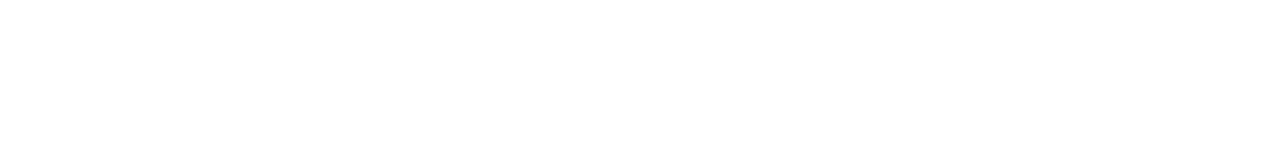
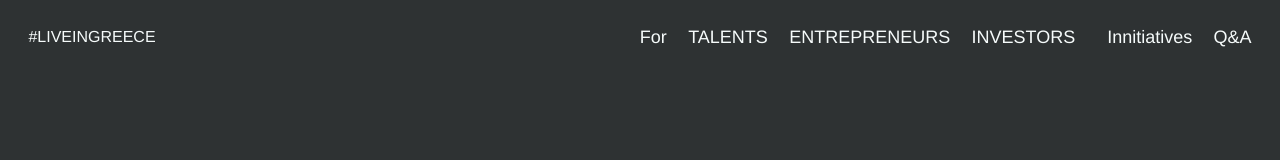
Before and after one commit to ShibutElizabeth/LiveInGreece-Holy, a website built with Parcel: page src/index.html in a window 1280 px wide. Built offline with nearby package versions, Linux system fonts and the light colour scheme.

Commit message:
feat: navbar

```diff
--- a/src/index.html
+++ b/src/index.html
@@ -3,9 +3,29 @@
     <head>
         <meta charset="UTF-8">
         <title>LiveInGreece</title>
-        <link rel="stylesheet" href="./style.css">
+        <link rel="stylesheet" href="./style/main.scss">
     </head>
     <body>
+        <main>
+            <nav class="navbar-box">
+                <div class="navbar">
+                    <div class="navbar__logo">#liveingreece</div>
+                    <div class="navbar__links">
+                        <div class="navbar__links-block">
+                            <p class="item">For</p>
+                            <a href="#" class="item item_upper">Talents</a>
+                            <a href="#" class="item item_upper">Entrepreneurs</a>
+                            <a href="#" class="item item_upper">Investors</a>
+                        </div>
+                        <div class="navbar__links-block">
+                            <a href="#" class="item">Innitiatives</a>
+                            <a href="#" class="item">Q&A</a>
+                        </div>
+                    </div>
+                </div>
+
+            </nav>
+        </main>
         <script type="module" src="../src/js/app.js"></script>
 	</body>
 </html>
--- a/src/style.css
+++ /dev/null
@@ -1,4 +0,0 @@
-body{
-    margin: 0;
-    padding: 0;
-}
--- /dev/null
+++ b/src/style/main.scss
@@ -0,0 +1,111 @@
+$darker: #2E3233;
+$cta: #EEFF33;
+$light: #DAE6E6;
+$lightest: #F6FBFB;
+
+body {
+    margin: 0;
+    padding: 0;
+    width: 100vw;
+    height: auto;
+    overflow-x: hidden;
+    overflow-y: overlay;
+    font-family: Helvetica;
+    scroll-behavior: smooth;
+    // overscroll-behavior: none;
+
+    a{
+        text-decoration: none;
+        margin: 0;
+        padding: 0;
+        color: inherit;
+        cursor: pointer;
+    }
+
+    h1, h2, h3, h4, h5, p{
+        margin: 0;
+        padding: 0;
+        cursor: default;
+    }
+    /* width */
+    &::-webkit-scrollbar {
+        width: 10px;
+    }
+    /* Track */
+    &::-webkit-scrollbar-track {
+        background: transparent;
+    }
+
+    /* Handle */
+    &::-webkit-scrollbar-thumb {
+        background: #211f2fdc;
+        border-radius: 5px;
+        transition: all 0.3s ease;
+    }
+
+    /* Handle on hover */
+    &::-webkit-scrollbar-thumb:hover {
+        background: #211f2f;
+        transition: all 0.3s ease;
+    }
+}
+
+main {
+    position: relative;
+    background-color: $darker;
+    width: 100vw;
+    height: 100vh;
+}
+
+.navbar-box {
+    position: fixed;
+    z-index: 100;
+    background-color: transparent;
+    color: $lightest;
+    width: 100vw;
+    height: fit-content;
+    padding: 24px 0;
+    display: flex;
+    justify-content: center;
+    align-items: center;
+
+    .navbar{
+        width: 95.56vw;
+        display: flex;
+        flex-direction: row;
+        justify-content: space-between;
+        align-items: center;
+
+        &__logo{
+            text-transform: uppercase;
+        }
+
+        &__links{
+            display: flex;
+            flex-direction: row;
+            align-items: center;
+            justify-content: space-between;
+            width: 47.8vw;
+
+            &-block{
+                display: flex;
+                flex-direction: row;
+                justify-items: flex-start;
+                align-items: center;
+                gap: 1.67vw;
+
+                .item{
+                    font-family: Helvetica;
+                    font-size: 18px;
+                    font-style: normal;
+                    font-weight: 400;
+                    line-height: 26px;
+
+                    &_upper{
+                        text-transform: uppercase;
+                    }
+                }
+            }
+        }
+    }
+}
```
